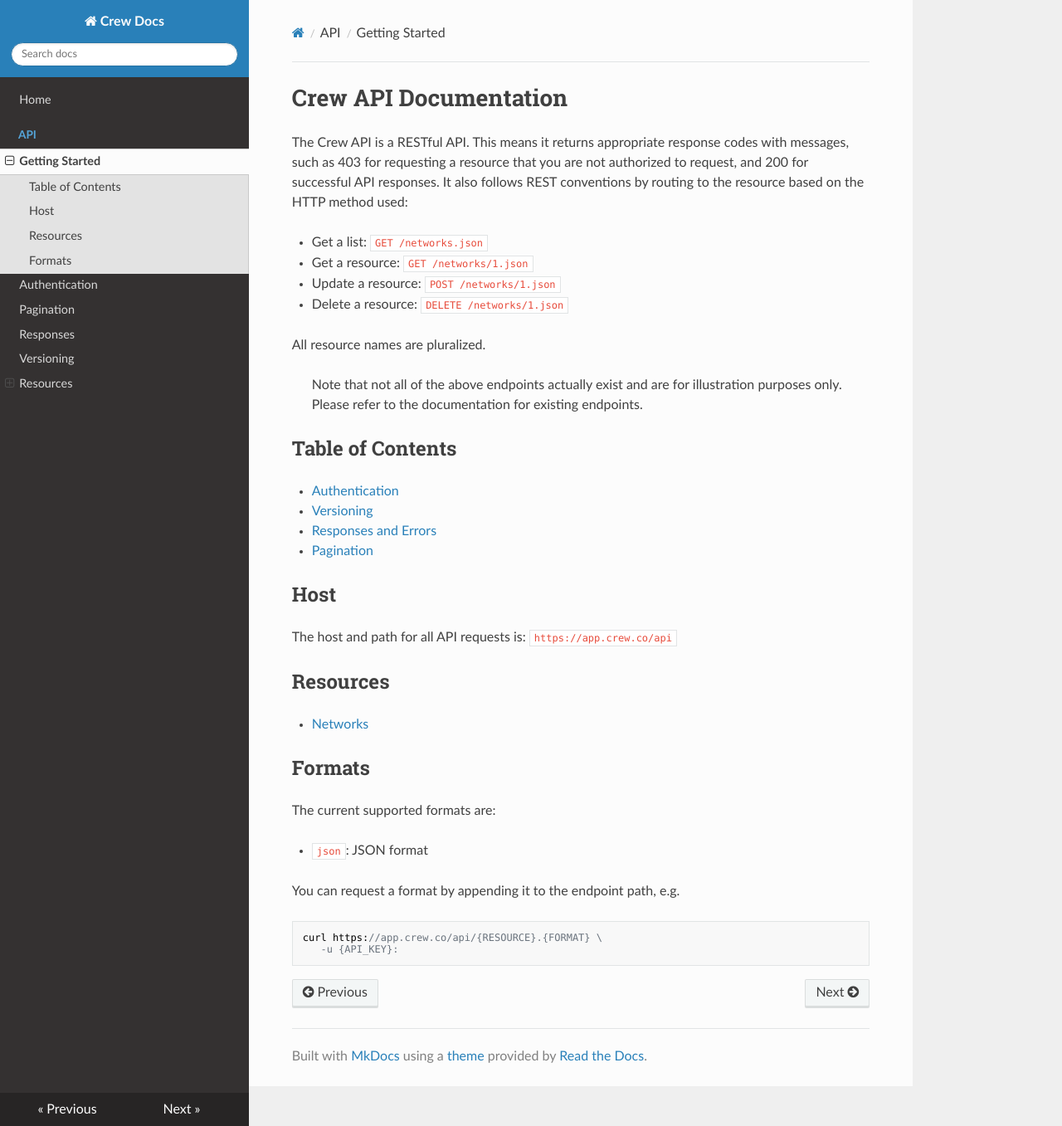
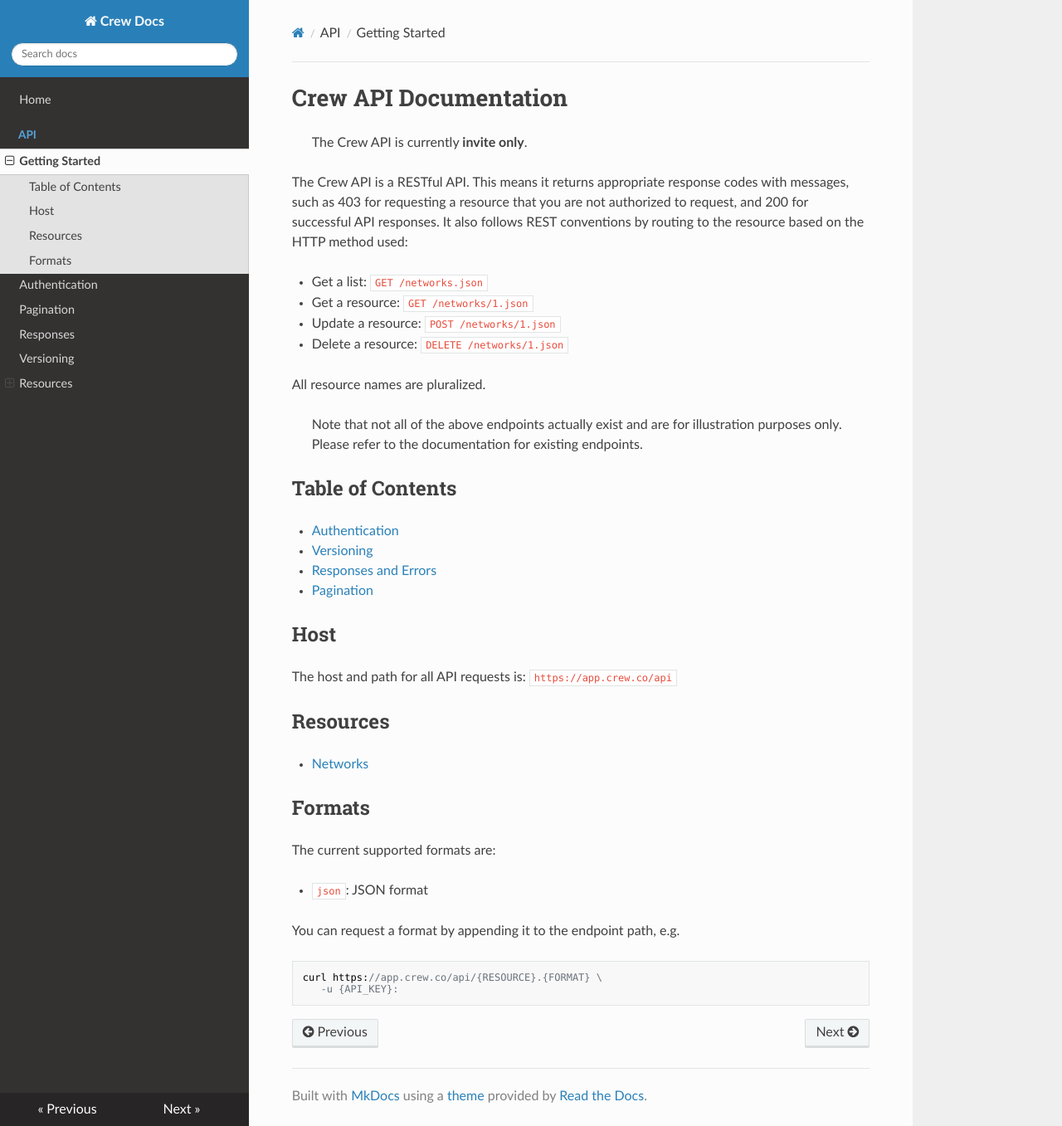
Before and after one commit to naoufal/docs, an MkDocs documentation site: the page built from docs/crew-api/Index.md, in a window 1280 px wide and 1357 px high. Shown: the whole window at 83% size. Built offline with MkDocs 1.6.1, drawn with Linux system fonts in a browser that asks for light colours; nearby versions of some CDN libraries; old or Windows-style settings are respelled for this version of MkDocs.

Commit message:
Added invite only note

```diff
--- a/docs/crew-api/Index.md
+++ b/docs/crew-api/Index.md
@@ -1,4 +1,6 @@
 # Crew API Documentation
+
+> The Crew API is currently **invite only**.
 
 The Crew API is a RESTful API. This means it returns appropriate response codes with messages, such as 403 for requesting
 a resource that you are not authorized to request, and 200 for successful API responses. It also follows REST conventions
```
